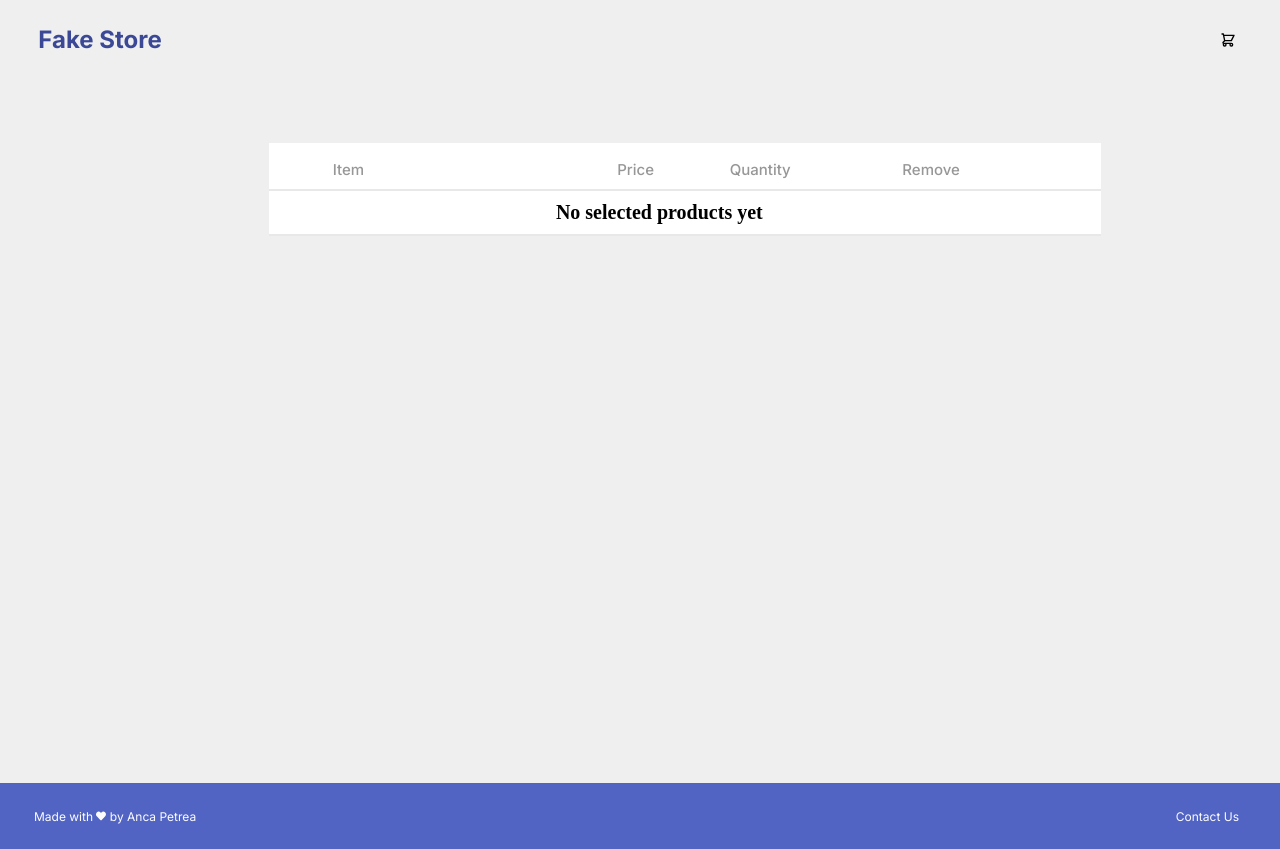
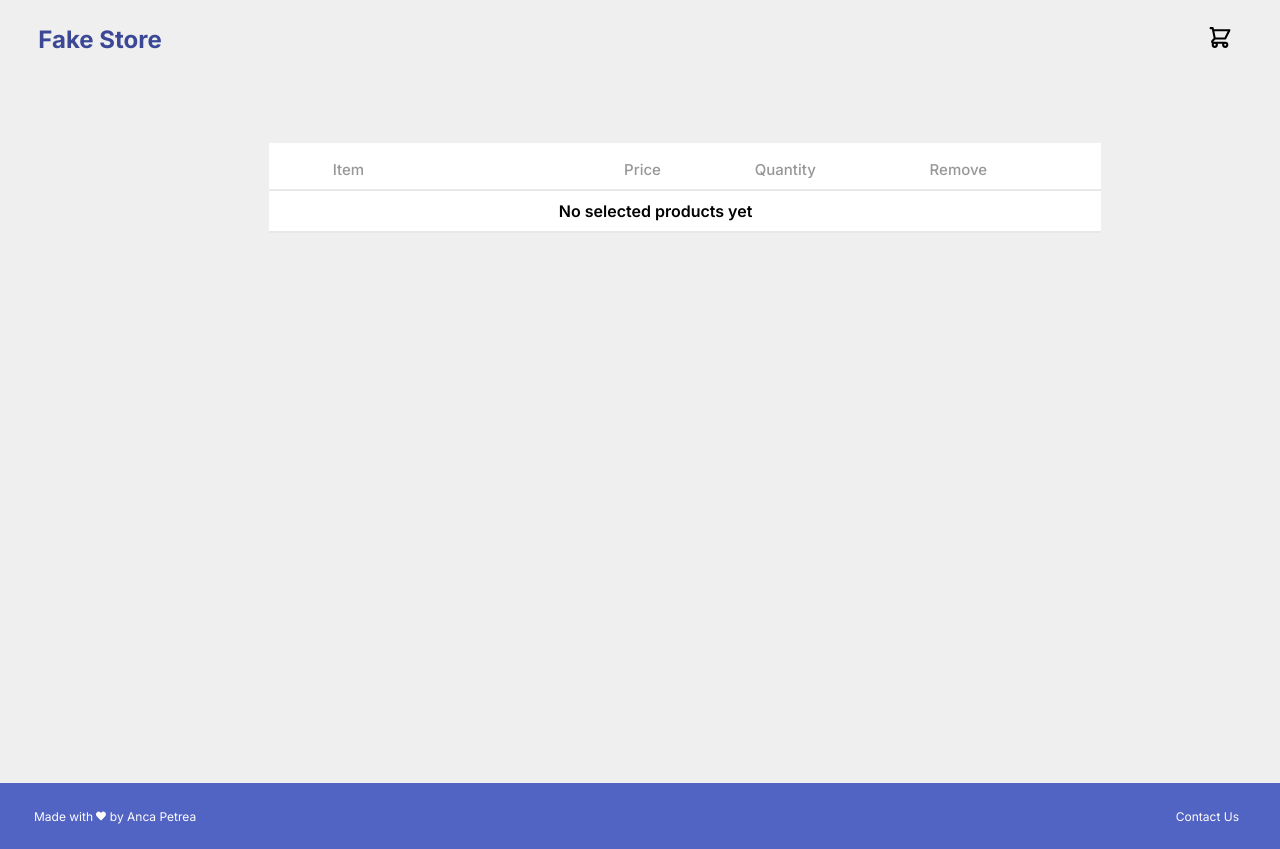
Before and after one commit to anca-marina/fake-store-anca-p, a React (Vite) app: page /shoppingCart in a window 1280 px wide. Built offline with nearby package versions, Linux system fonts and the light colour scheme.

Commit message:
Fixed various issues and added a counter on the shopping basket

```diff
--- a/package.json
+++ b/package.json
@@ -25,6 +25,7 @@
     "eslint-plugin-react": "^7.32.2",
     "eslint-plugin-react-hooks": "^4.6.0",
     "eslint-plugin-react-refresh": "^0.3.4",
+    "prettier": "^2.8.8",
     "vite": "^4.3.2"
   }
 }
--- a/src/components/Header/Header.css
+++ b/src/components/Header/Header.css
@@ -22,6 +22,22 @@
 .shopping-cart-icon {
     margin-right: 44px;
     cursor: pointer;
+    position: relative;
+    display: inline-block;
+    width: 32px;
+    height: 25px;
+}
+
+.item-count {
+    position: absolute;
+    top: 18px;
+    right: 52px;
+    background-color: red;
+    color: white;
+    border-radius: 50%;
+    padding: 2px 5px;
+    font-size: 10px;
+    width: 15px;
 }
 
 @media (max-width: 744px) {
--- a/src/components/Header/Header.jsx
+++ b/src/components/Header/Header.jsx
@@ -1,8 +1,9 @@
-import React from 'react';
 import './Header.css';
 import { HiOutlineShoppingCart } from "react-icons/hi";
 // HiOutlineShoppingCart
 import { useNavigate } from "react-router-dom";
+import {FavoritesContext} from "../../Context/Context.jsx";
+import {useContext} from "react";
 
 const Header = () => {
     const navigate = useNavigate();
@@ -10,6 +11,11 @@ const Header = () => {
     const handleHomeClick = () => {
         navigate("/");
     };
+
+    const {favorites} = useContext(FavoritesContext);
+    const itemCount = favorites.length;
+
+    console.log("The total no. of products:" + itemCount);
 
     // creating handleShoppingCartClick
     const handleShoppingCartClick = () => {
@@ -19,7 +25,11 @@ const Header = () => {
     return (
         <div className="header-container">
             <h1 onClick={handleHomeClick}>Fake Store</h1>
-            <HiOutlineShoppingCart className="shopping-cart-icon" onClick={handleShoppingCartClick}/>
+            <div className="shopping-cart-wrapper" onClick={handleShoppingCartClick}>
+                <HiOutlineShoppingCart className="shopping-cart-icon" />
+                {itemCount > 0 && <span className="item-count">{itemCount}</span>}
+            </div>
+
         </div>
     );
 };
--- a/src/components/ProductCard/ProductCard.jsx
+++ b/src/components/ProductCard/ProductCard.jsx
@@ -1,24 +1,33 @@
-//import React from 'react';
+import { useEffect, useState, useContext} from 'react';
 import './ProductCard.css';
 import { FaHeart, FaRegHeart } from "react-icons/fa"
 // import { BiSolidHeartCircle } from "react-icons/bi";
-import {useContext} from "react";
 import {FavoritesContext} from "../../Context/Context.jsx";
 
 
 
 const ProductCard = ({ product }) => {
     // start with var for icons
-    const isFavorite = false;
+    // const isFavorite = false;
+    const [isSelected, setIsSelected] = useState(false);
     // access the Global context. Use {} not []
-    const {favorites, addProduct} = useContext(FavoritesContext);
+    const {favorites, addProduct, removeProduct} = useContext(FavoritesContext);
+
+    //need use effect to set the value of isSelected
+    useEffect(
+        ()=>{
+            //is already this product selected?
+            setIsSelected(favorites.find(item=>item.id === product.id))
+        }, [favorites]
+    )
 
     return (
         <div className="product-card">
             <div className="image-container">
                 {
-                    isFavorite?
-                        <FaHeart className="prod-heart-icon" />
+                    isSelected?
+                        <FaHeart className="prod-heart-icon"
+                        onClick={()=>removeProduct(product.id)}/>
                         :
                         <FaRegHeart className="prod-heart-icon"
                         onClick={()=>addProduct(product)}/>
--- a/src/pages/Checkout/Checkout.css
+++ b/src/pages/Checkout/Checkout.css
@@ -45,10 +45,6 @@ tr {
     border-bottom: 2px solid var(--table-gray);
 }
 
-th#remove {
-    padding-right: 2dvw;
-}
-
 /* CSS for table body */
 tbody {
     font-size: 14px;
@@ -57,6 +53,9 @@ tbody {
 td {
     padding: 10px;
     text-align: center;
+    font-size: 16px;
+    font-weight: 600;
+    font-family: Inter;
 }
 
 /* CSS for specific table cells */
@@ -67,20 +66,6 @@ td:nth-child(1) {
     align-items: center;
     gap: 4dvw;
     text-align: left;
-    font-size: 20px;
-    font-weight: 700;
-}
-
-td:nth-child(2) {
-    /* Styles for the second column - price */
-    font-size: 24px;
-    font-weight: 600;
-}
-
-td:nth-child(3) {
-    /* Styles for the third column - quantity*/
-    font-size: 24px;
-    font-weight: 600;
 }
 
 .product-image {
@@ -121,6 +106,10 @@ td:nth-child(3) {
     font-weight: 500;
 }
 
+.trash-icon {
+    cursor: pointer;
+}
+
 @media (max-width: 744px) {
     .shopping-cart-page {
         height: 100dvh;
--- a/src/pages/Checkout/Checkout.jsx
+++ b/src/pages/Checkout/Checkout.jsx
@@ -4,14 +4,22 @@ import {FavoritesContext} from "../../Context/Context.jsx";
 import { BsTrash } from "react-icons/bs";
 
 
+
+
 const Checkout = () => {
     // this page shows all the selected products
 
     // access the Global context. Use {} not []
-    const {favorites} = useContext(FavoritesContext);
+    const {favorites, removeProduct} = useContext(FavoritesContext);
 
     //Calculate the total of the shopping basket
     const total = favorites.reduce((acc, item) => acc + item.price, 0).toFixed(2);
+
+    const handleRemoveProduct = (productId) => {
+        removeProduct(productId);
+    };
+
+
 
     return (
         <div className="shopping-cart-page">
@@ -41,7 +49,8 @@ const Checkout = () => {
                                     <td>{item.price + "€"}</td>
                                     <td>1</td>
                                     <td>
-                                        <BsTrash className="trash-icon" style={{width:"4dvw", height:"4dvh"}}/>
+                                        <BsTrash className="trash-icon" style={{ height: "41px", width: "32px"}}
+                                                 onClick={() => handleRemoveProduct(item.id)}/>
                                     </td>
                                 </tr>
                             ))
--- a/src/pages/ContactUs/ContactUs.jsx
+++ b/src/pages/ContactUs/ContactUs.jsx
@@ -1,4 +1,3 @@
-import React from 'react';
 import './ContactUs.css';
 
 const ContactUs = () => {
```
Also changed, not shown: src/App.jsx (+4 -3 lines), src/Context/Context.jsx (+4 -4 lines), 1 other file (tests, documents, lock files or other folders).
